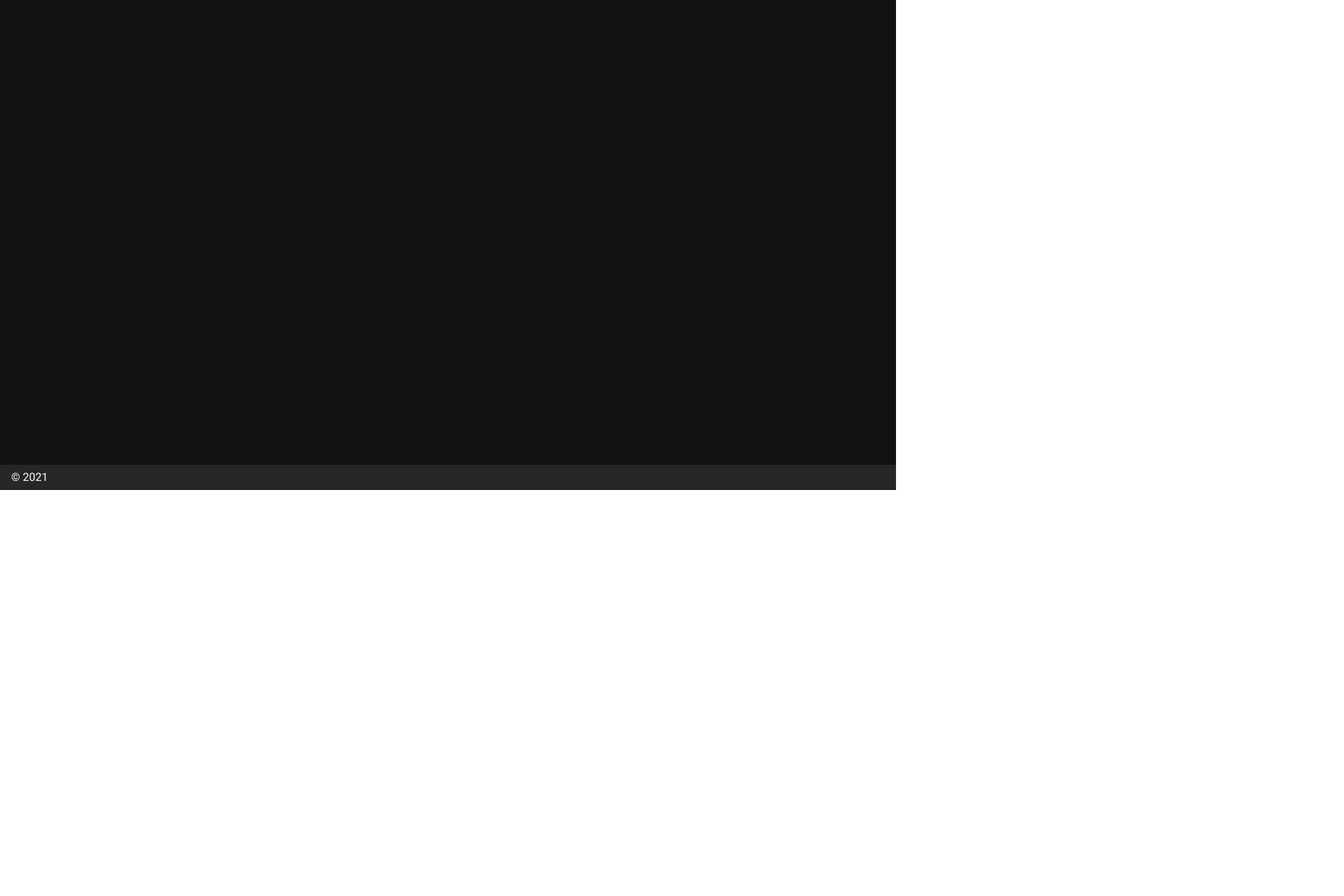
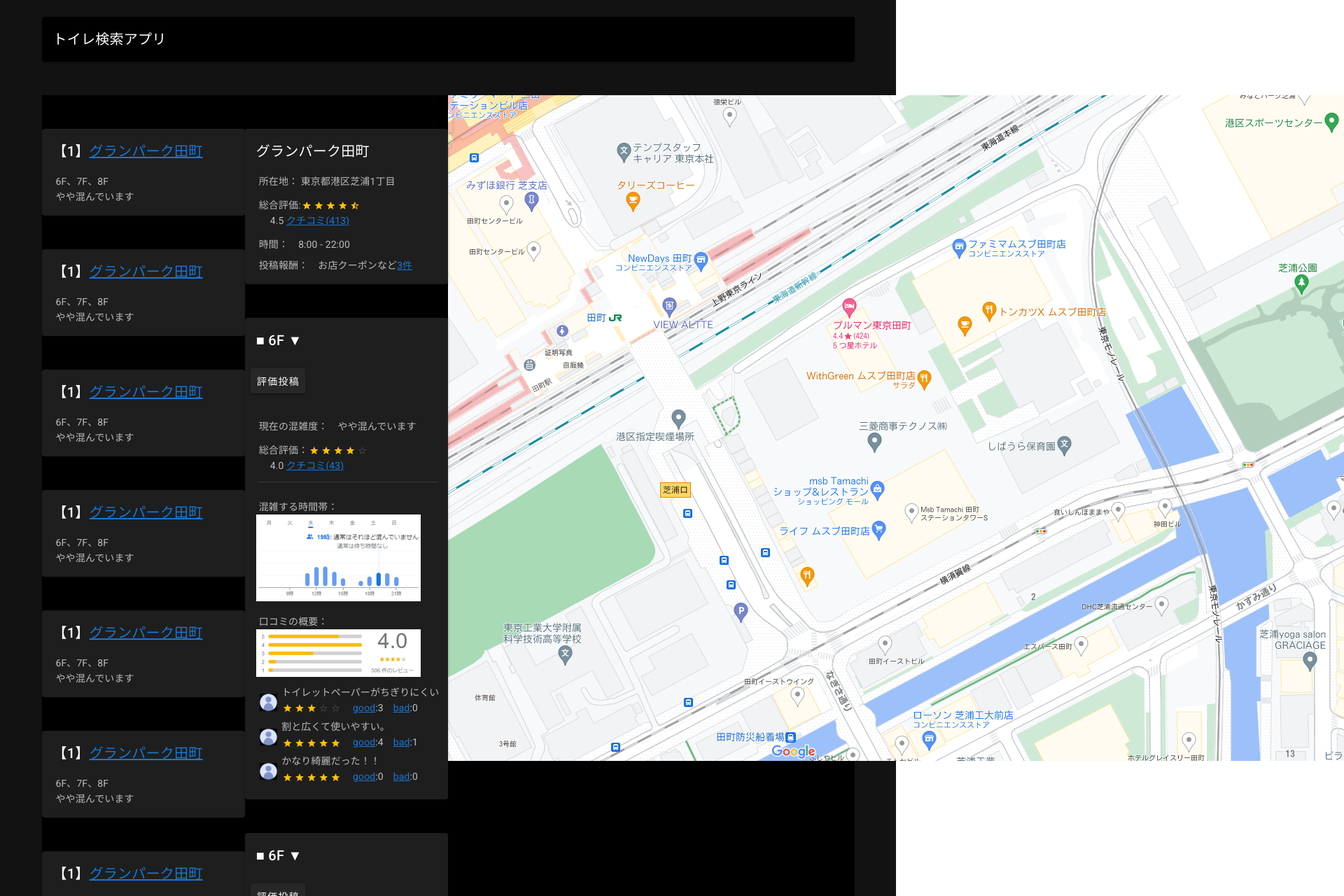
Before and after one commit to morihi/2020WebZemiApp, a Nuxt app in the folder frontend/: page /main in a window 1280 px wide. Before the commit this address had no page. Shown: the part 100-1380 px from the top of the page at 70% size, 1920 px wide, since content can reach past the window. Before the commit the page ends 800 px from the top, so only its background shows below. Built offline with nearby package versions, Linux system fonts and the light colour scheme.

Commit message:
feat: メイン画面のデザインを作成(main.vue）

```diff
--- /dev/null
+++ b/frontend/pages/main.vue
@@ -0,0 +1,54 @@
+<template>
+  <!--<review></review>-->
+  <!--<briefinfo></briefinfo>-->
+  <!--<briefinfolist></briefinfolist>-->
+  <!--<overview></overview>-->
+  <!--<floor></floor>-->
+  <div>
+    <div style="display: block; width: 100%; height: 15%;">
+      <v-card :loading=false class="mx-auto my-12" style="background: black;">
+        <v-card-title>トイレ検索アプリ</v-card-title>
+      </v-card>
+    </div>
+
+    <div style="display: block; width: 100%; height: 85%; font-size: 0; background: black;">
+      <div style="display: inline-block; width: 25%; height: 100%; font-size: 0; background: black;">
+        <briefinfo></briefinfo>
+        <briefinfo></briefinfo>
+        <briefinfo></briefinfo>
+        <briefinfo></briefinfo>
+        <briefinfo></briefinfo>
+        <briefinfo></briefinfo>
+        <briefinfo></briefinfo>
+      </div>
+      <div style="display: inline-block; font-size: 14px; width: 25%; height: 100%; background: black; vertical-align: top;">
+        <overview></overview>
+        <floor></floor>
+        <floor></floor>
+      </div>
+      <div style="display: inline-block; font-size: 12px; width: 50%; height: 100%; vertical-align: top;">
+        <img src="map.png" alt="map" title="map">
+      </div>
+    </div>
+  </div>
+</template>
+
+<script>
+import Logo from '~/components/Logo.vue'
+import VuetifyLogo from '~/components/VuetifyLogo.vue'
+import Review from '~/components/review.vue'
+import BriefInfoList from '~/components/briefinfo_list.vue'
+import Overview from '~/components/evlov.vue'
+import Floor from '~/components/evlflr.vue'
+
+export default {
+  components: {
+    Logo,
+    VuetifyLogo,
+    Review,
+    BriefInfoList,
+    Overview,
+    Floor,
+  },
+}
+</script>
```
Also changed, not shown: frontend/static/map.PNG (added).
